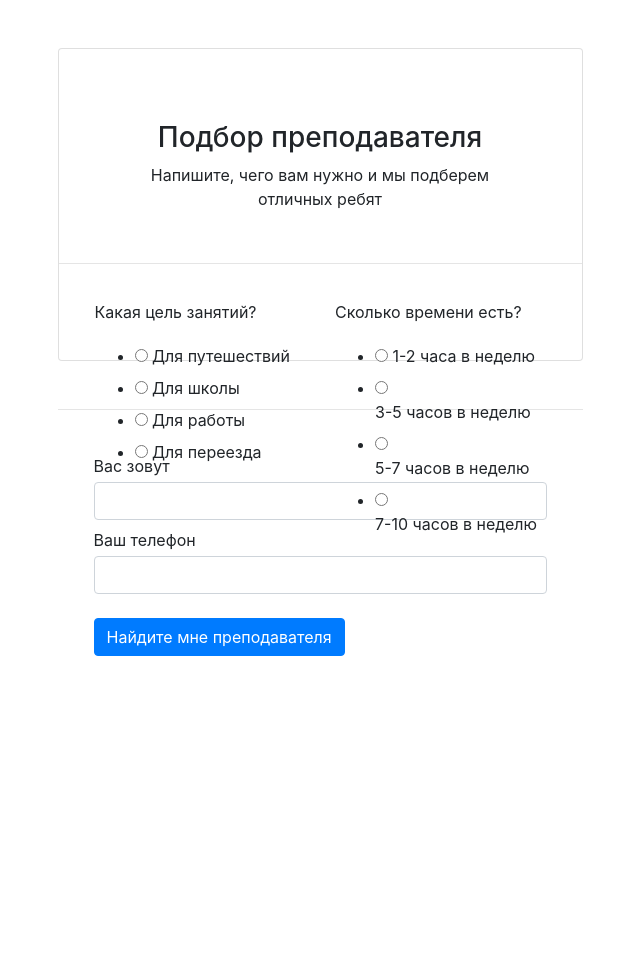
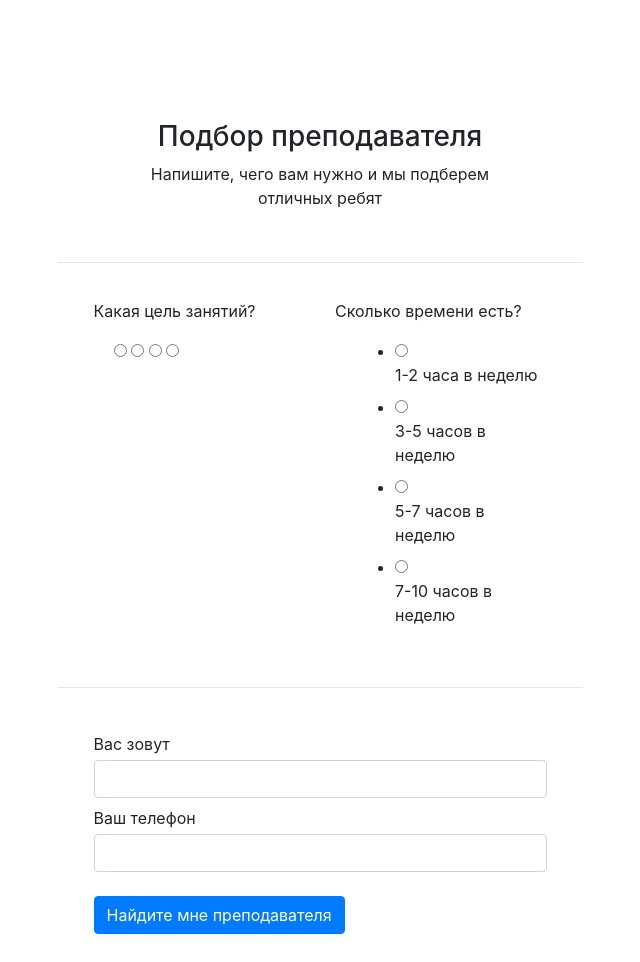
Before and after one commit to rolldeep/flaskapp2, a Flask app: page /request/ in a window 1280 px wide. Shown: the part 72-1034 px from the top of the page, without its empty margins (320-960 px from the left). Before the commit the page ends 728 px from the top, so only its background shows below. Run offline with Flask 2, Linux system fonts and the light colour scheme; some libraries are stand-ins or nearby versions.

Commit message:
request done

```diff
--- a/app.py
+++ b/app.py
@@ -42,7 +42,13 @@
 
 @app.route('/request_done/', methods=['POST'])
 def get_request():
-    return render_template('request_done.html')
+    if request.method == 'POST':
+        form = RequestForm()
+        return render_template('request_done.html',
+                               goal=form.goals.data,
+                               availability=form.availability.data,
+                               clientName=form.clientName.data,
+                               clientPhone=form.clientPhone.data)
 
 
 @app.route('/booking/<id>/<booking_day>/<booking_time>/')
@@ -60,8 +66,8 @@
 
 @app.route('/booking_done/', methods=['POST'])
 def get_booking():
-    form = BookingForm()
     if request.method == 'POST':
+        form = BookingForm()
         clientWeekday = form.clientWeekday.data
         clientTime = form.clientTime.data
         clientTeacher = form.clientTeacher.data
@@ -79,4 +85,4 @@
 
 
 if __name__ == "__main__":
-    app.run()
+    app.run(debug=True)
--- a/forms.py
+++ b/forms.py
@@ -16,15 +16,19 @@
 class RequestForm(FlaskForm):
     goals = RadioField('goal',
                        choices=[
-                           ("goal1", "Для путешествий"),
-                           ("goal2", "Для школы"),
-                           ("goal3", "Для работы"),
-                           ("goal4", "Для переезда")
+                           ("Для путешествий", "Для путешествий"),
+                           ("Для школы", "Для школы"),
+                           ("Для работы", "Для работы"),
+                           ("Для переезда", "Для переезда")
                        ])
     availability = RadioField('time',
                               choices=[
-                                  ('time1', '1-2 часа в неделю'),
-                                  ('time2', '3-5 часов в неделю'),
-                                  ('time3', '5-7 часов в неделю'),
-                                  ('time4', '7-10 часов в неделю')
+                                  ('1-2 часа в неделю', '1-2 часа в неделю'),
+                                  ('3-5 часов в неделю', '3-5 часов в неделю'),
+                                  ('5-7 часов в неделю', '5-7 часов в неделю'),
+                                  ('7-10 часов в неделю', '7-10 часов в неделю')
                               ])
+    clientName = StringField(
+        'Вас зовут', [InputRequired(), Length(min=1, max=20)])
+    clientPhone = StringField(
+        'Ваш телефон', [InputRequired(), Length(min=6, max=12)])
--- a/templates/request.html
+++ b/templates/request.html
@@ -33,7 +33,7 @@
   </header>
   <main class="container mt-5">
     <div class="col-12 col-sm-10 col-lg-6 offset-lg-3 offset-sm-1">
-      <form action="request_done.html" class="card mb-5">
+      <form action="/request_done/" method="POST">
         <div class="card-body text-center pt-5">
           <h1 class="h3 card-title mt-4 mb-2">Подбор преподавателя</h1>
           <p class="px-5">Напишите, чего вам нужно и&nbsp;мы&nbsp;подберем отличных&nbsp;ребят</p>
@@ -41,28 +41,39 @@
         <hr>
         <div class="card-body mx-3">
           <div class="row">
-            <form action="/request_done/" method="POST">
-              <div class="col">
-                <p>Какая цель занятий?</p>
-                <div class="form-check">
-                  {{ form.goals(class="form-check-input") }}
-                </div>
+            <div class="col">
+              <p>Какая цель занятий?</p>
+              <div class="form-check">
+                {% for goal in form.goals %}
+                {{ goal }}
+                {% endfor %}
               </div>
-            </form>
+            </div>
             <div class="col">
               <p>Сколько времени есть?</p>
               <div class="form-check">
-                {{ form.availability(class="form-check-input")}}
+                {{ form.availability }}
               </div>
             </div>
           </div>
         </div>
         <hr>
         <div class="card-body mx-3">
-          <label class="mb-1 mt-2">Вас зовут</label>
-          <input class="form-control" type="text" placeholder="">
-          <label class="mb-1 mt-2">Ваш телефон</label>
-          <input class="form-control" type="text" placeholder="">
+          {% if form.errors %}
+          <ul class="errors">
+            {% for field_name, field_errors in form.errors|dictsort if field_errors %}
+            {% for error in field_errors %}
+            <li>{{ form[field_name].label }}: {{ error }}</li>
+            {% endfor %}
+            {% endfor %}
+          </ul>
+          {% endif %}
+
+          {{ form.clientName.label(class="mb-1 mt-2") }}
+          {{ form.clientName(class="form-control") }}
+
+          {{ form.clientPhone.label(class="mb-1 mt-2") }}
+          {{ form.clientPhone(class="form-control") }}
           <input type="submit" class="btn btn-primary mt-4 mb-2" value="Найдите мне преподавателя">
         </div>
       </form>
```
Also changed, not shown: templates/request_done.html (+4 -4 lines).
